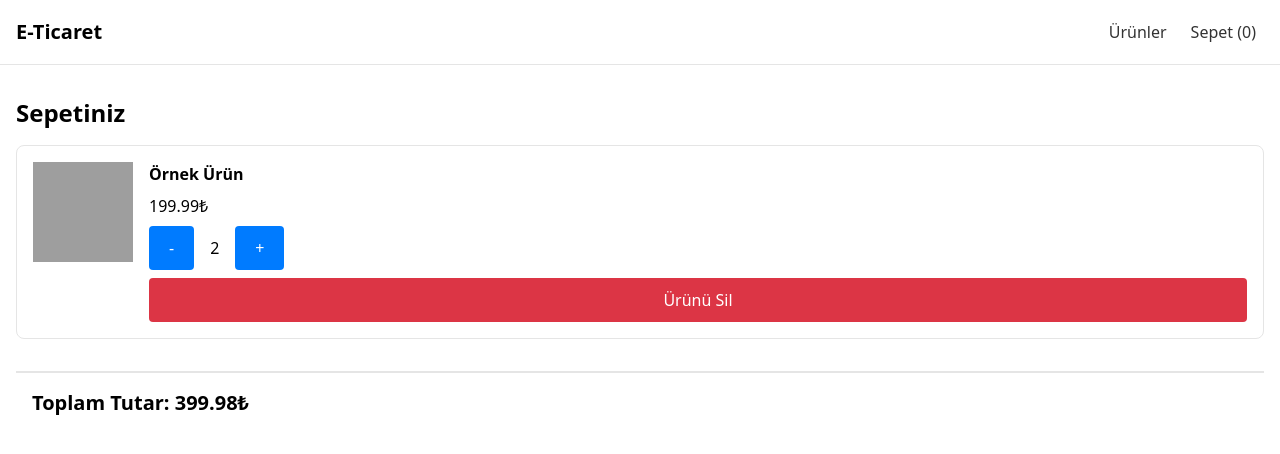
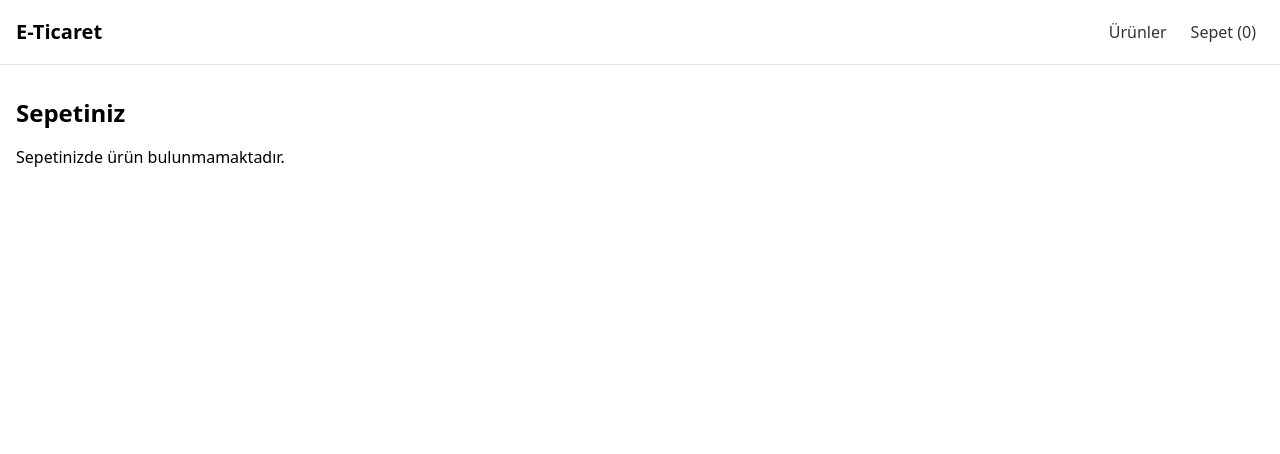
Before and after one commit to eminbasbayan/2024-4-react-bootcamp, a React (Vite) app: page /sepet in a window 1280 px wide. Shown: the top 454 px of the page. Built offline with nearby package versions, Linux system fonts and the light colour scheme; grey boxes are pictures that could not be loaded.

Commit message:
sepetten silme işlemleri

```diff
--- a/src/context/CartContext.jsx
+++ b/src/context/CartContext.jsx
@@ -28,8 +28,12 @@ const cartReducer = (state, action) => {
         cartItems: [...state.cartItems, { ...action.item, quantity: 1 }],
       };
     case 'SEPETTEN_CIKAR':
-      console.log('ürün sepetten çıkarıldı!');
-      return state;
+      return {
+        ...state,
+        cartItems: state.cartItems.filter(
+          (pItem) => pItem.id !== action.id
+        ),
+      };
     case 'MIKTAR_GUNCELLE':
       console.log('ürün sepet miktarı güncellendi');
       return state;
--- a/src/pages/Cart/CartPage.jsx
+++ b/src/pages/Cart/CartPage.jsx
@@ -3,18 +3,9 @@ import { useCart } from '../../context/CartContext';
 import './CartPage.css';
 
 const CartPage = () => {
-  const { dispatch } = useCart();
+  const { cartItems, dispatch } = useCart();
   // Örnek veri
-  const sepetBos = false;
-  const sepetUrunleri = [
-    {
-      id: 1,
-      title: 'Örnek Ürün',
-      price: 199.99,
-      image: 'https://fakestoreapi.com/img/81fPKd-2AYL._AC_SL1500_.jpg',
-      quantity: 2,
-    },
-  ];
+  const sepetBos = cartItems.length === 0;
 
   if (sepetBos) {
     return (
@@ -30,7 +21,7 @@ const CartPage = () => {
       <div className="container mx-auto px-4 py-8">
         <h2 className="text-2xl font-bold mb-4">Sepetiniz</h2>
         <div className="cart-items">
-          {sepetUrunleri.map((item) => (
+          {cartItems.map((item) => (
             <div key={item.id} className="cart-item">
               <img
                 src={item.image}
@@ -57,7 +48,7 @@ const CartPage = () => {
                 </div>
                 <Button
                   color="danger"
-                  onClick={() => dispatch({ type: 'SEPETTEN_CIKAR' })}
+                  onClick={() => dispatch({ type: 'SEPETTEN_CIKAR', id: item.id })}
                 >
                   Ürünü Sil
                 </Button>
```
